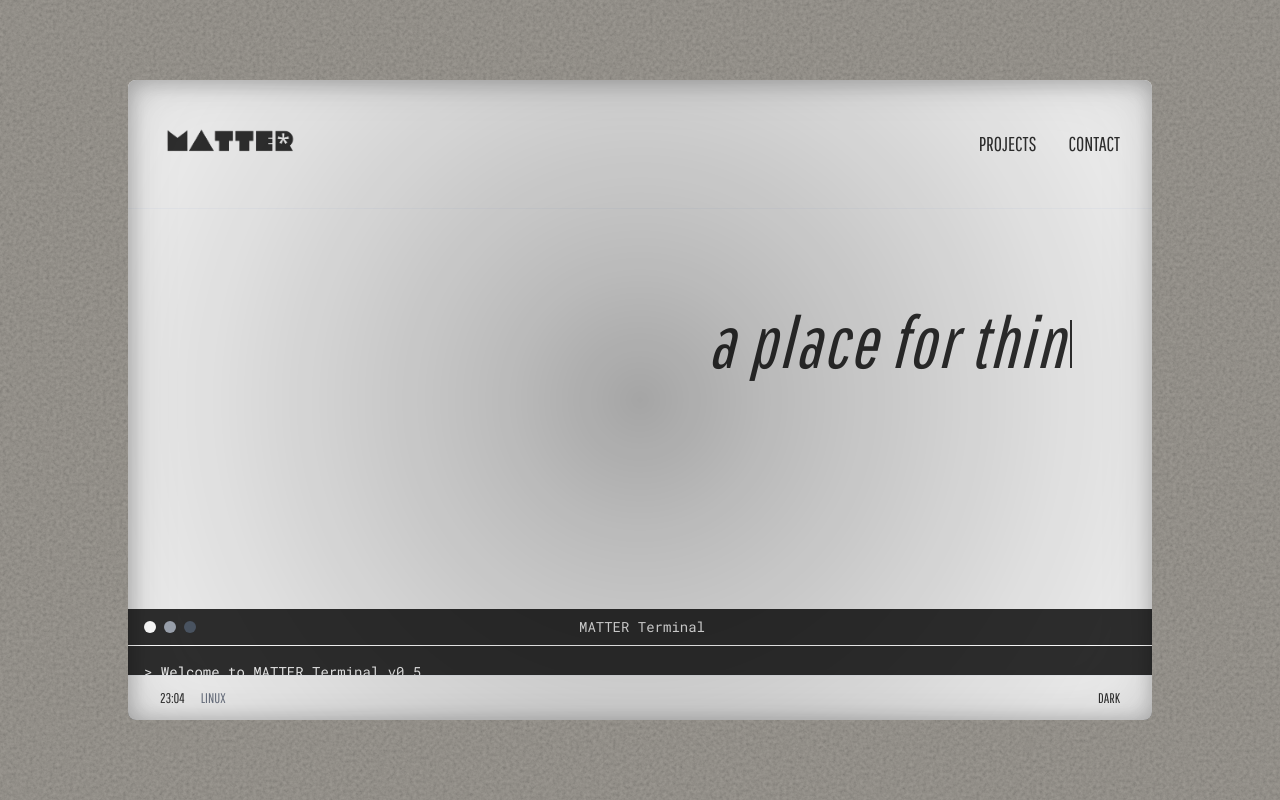
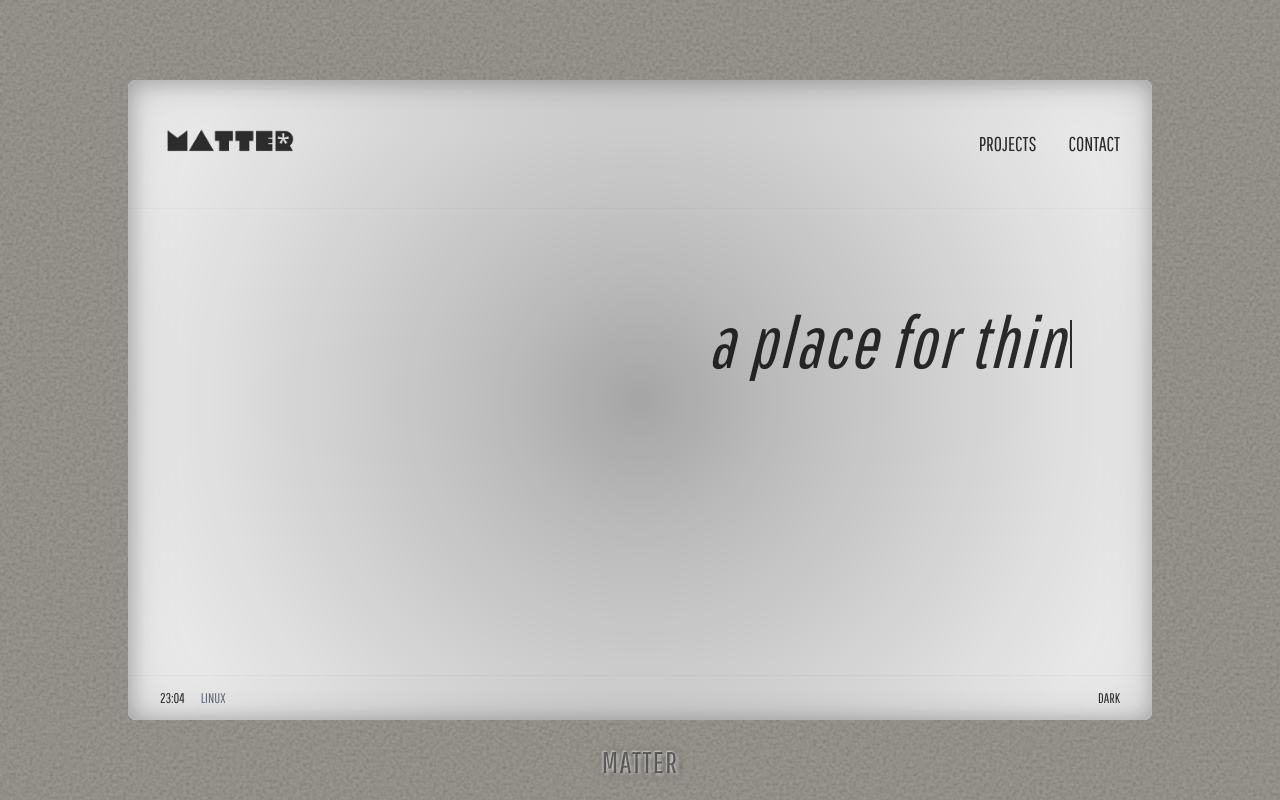
Before and after one commit to colecarter96/Matter, a Next.js app in the folder my-app/: page / in a window 1280 px wide. Built offline with nearby package versions, Linux system fonts and the light colour scheme; a web font is replaced by a local one.

Commit message:
removed terminal

```diff
--- a/my-app/app/components/VintageWindow.tsx
+++ b/my-app/app/components/VintageWindow.tsx
@@ -33,13 +33,37 @@ export default function VintageWindow({ children }: VintageWindowProps) {
         }}
       />
 
+      {/* Recessed MATTER Text Background */}
+      <div
+          className="absolute bottom-2 sm:bottom-3 md:bottom-4 lg:bottom-4 xl:bottom-5  left-4 sm:left-8 md:left-14 lg:left-28 xl:left-32 right-4 sm:right-8 md:right-14 lg:right-28 xl:right-32 flex items-center justify-center pointer-events-none"
+          style={{ zIndex: 100 }}
+        >
+          <div
+            className="font-pathway text-lg sm:text-xl md:text-2xl lg:text-3xl font-normal tracking-wider select-none"
+            style={{
+              color: 'rgba(0, 0, 0, 0.5)',
+              textShadow: `
+                2px 2px 4px rgba(255, 255, 255, 0.8),
+                3px 3px 6px rgba(0, 0, 0, 0.4),
+                -1px -1px 2px rgba(255, 255, 255, 0.6),
+                0px 0px 8px rgba(0, 0, 0, 0.3)
+              `
+            }}
+          >
+            MATTER
+          </div>
+        </div>
+
       {/* Container for both scrollable content and fixed shadow */}
       <div className="h-full rounded-lg relative">
+
+
         {/* Scrollable Content */}
         <div
           className="h-full overflow-y-auto overflow-x-hidden relative rounded-lg"
           style={{
-            backgroundColor: 'var(--background)'
+            backgroundColor: 'var(--background)',
+            zIndex: 2
           }}
         >
           {children}
--- a/my-app/app/globals.css
+++ b/my-app/app/globals.css
@@ -41,6 +41,34 @@
   --body-text: #d1d5db;
 }
 
+/* Smooth scrolling and scrollbar hiding */
+html {
+  scroll-behavior: smooth;
+  scrollbar-width: none; /* Firefox */
+  -ms-overflow-style: none; /* Internet Explorer 10+ */
+}
+
+html::-webkit-scrollbar {
+  display: none; /* Safari and Chrome */
+}
+
+body {
+  color: var(--foreground);
+  background: var(--background);
+  scroll-behavior: smooth;
+  overflow-x: hidden;
+}
+
+/* Hide scrollbar for all elements */
+* {
+  scrollbar-width: none; /* Firefox */
+  -ms-overflow-style: none; /* Internet Explorer 10+ */
+}
+
+*::-webkit-scrollbar {
+  display: none; /* Safari and Chrome */
+}
+
 /* Font family utility classes */
 .font-rubik {
   font-family: var(--font-rubik);
@@ -58,11 +86,6 @@
   font-family: var(--font-pathway-gothic);
 }
 
-body {
-  color: var(--foreground);
-  background: var(--background);
-}
-
 /* Theme-aware content area */
 .content-area {
   background-color: var(--background);
--- a/my-app/app/page.tsx
+++ b/my-app/app/page.tsx
@@ -1,5 +1,5 @@
-import VintageTerminal from './components/VintageTerminal'
-import ClientOnly from './components/ClientOnly'
+// import VintageTerminal from './components/VintageTerminal'
+// import ClientOnly from './components/ClientOnly'
 import PixelAnimation from './components/PixelAnimation'
 
 export default function Home() {
@@ -12,7 +12,7 @@ export default function Home() {
     </div>
 
     {/* Terminal with fixed height */}
-    <div className="pt-[28vh]">
+    {/* <div className="pt-[28vh]">
       <ClientOnly fallback={
         <div className="w-full h-full bg-[#2d2d2d] border-2 border-white rounded-lg font-mono text-white flex items-center justify-center">
           <span className="text-sm">Loading terminal...</span>
@@ -20,7 +20,7 @@ export default function Home() {
       }>
         <VintageTerminal />
       </ClientOnly>
-    </div>
+    </div> */}
   </main>
 </>
 
```
